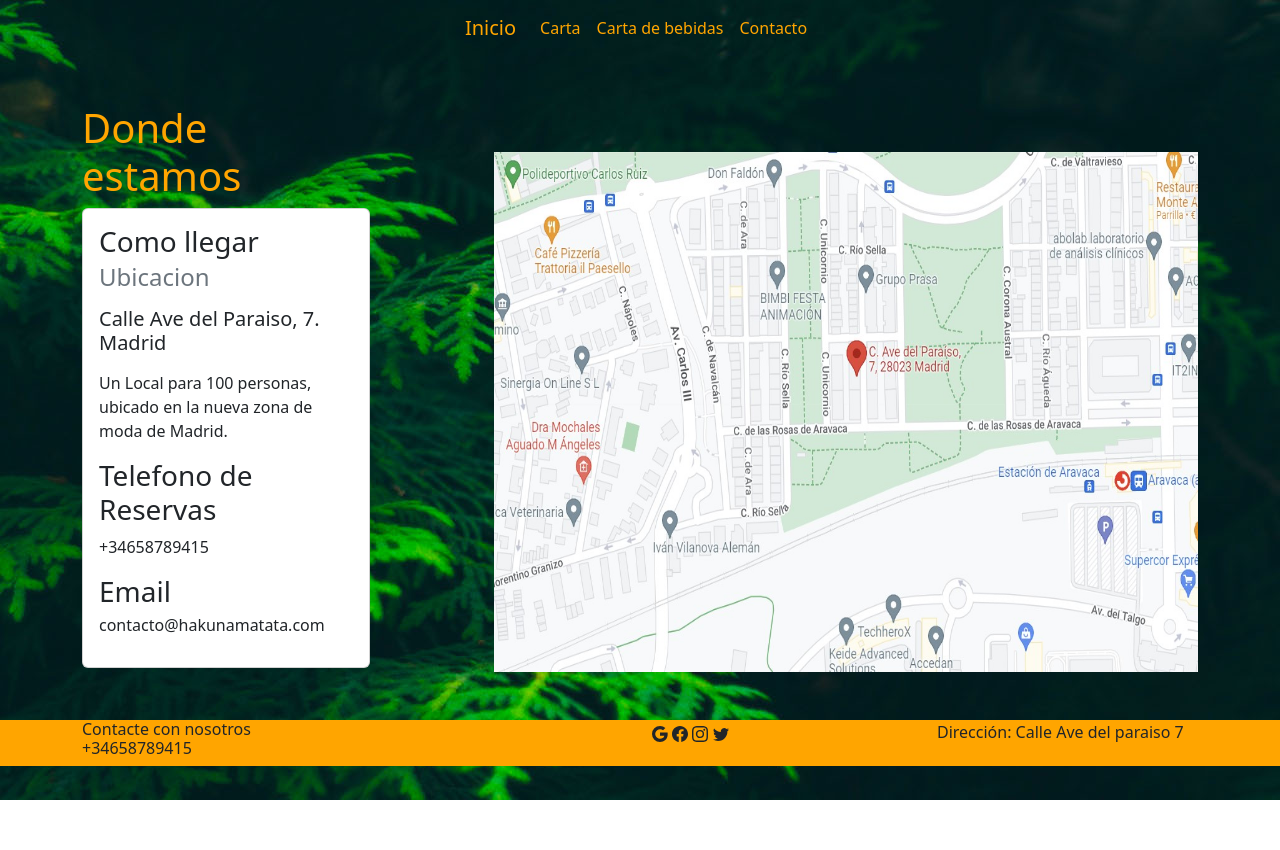
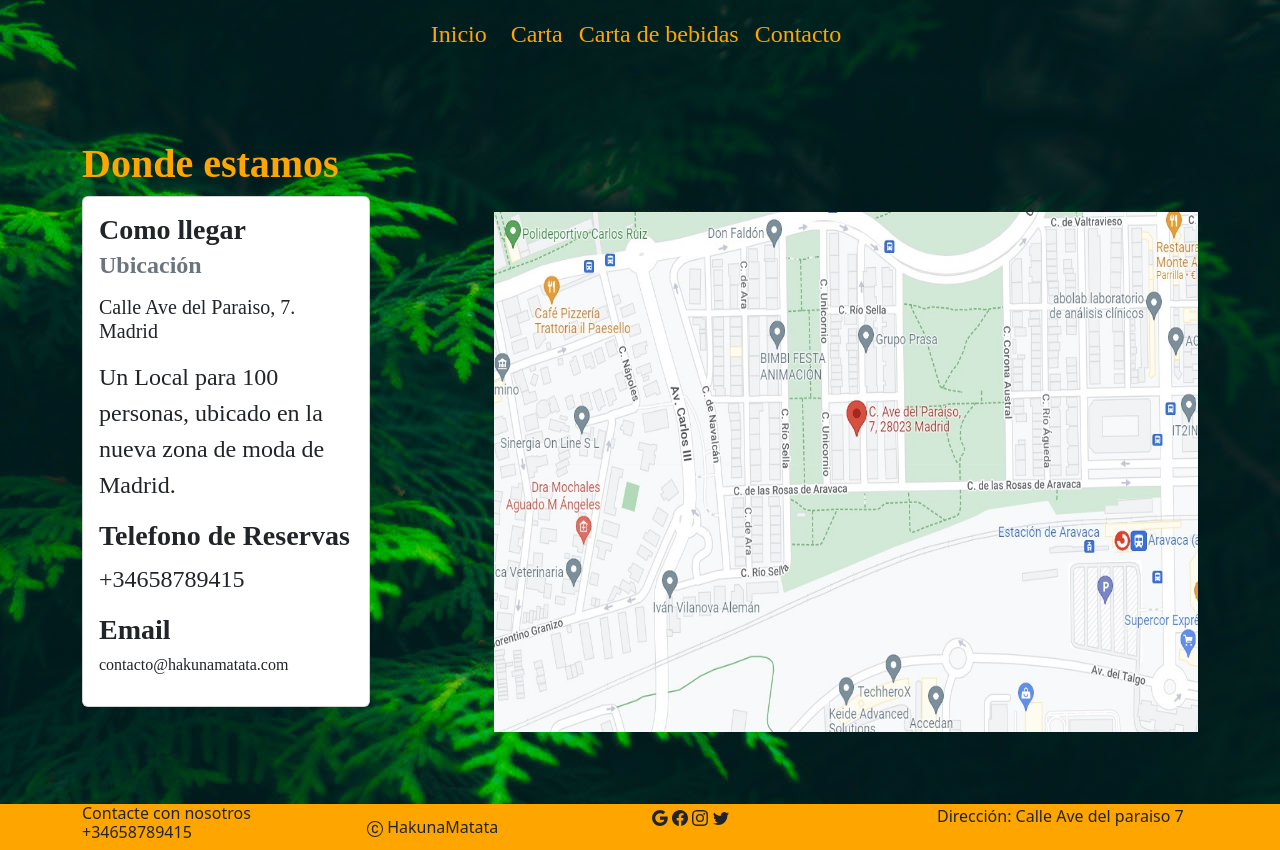
Before and after one commit to Naxete7/cartabar-fsd, a plain HTML site: page contacto.html in a window 1280 px wide. Before the commit the page ends 800 px from the top, so only its background shows below. Drawn offline with nearby package versions, Linux system fonts and the light colour scheme.

Commit message:
cambio de fuente

```diff
--- a/contacto.html
+++ b/contacto.html
@@ -44,27 +44,27 @@
         </div>
     </div>
     <div id="main">
-        <div class="container  cont ">
+        <div class="container  cont texto2 ">
             <div class="row text-break">
                 <div class="col ">
                     <div class=" text-break texto col-8">
-                        <h1>Donde estamos</h1>
+                        <h1><strong>Donde estamos</strong></h1>
                     </div>
                     <div class="card img-fluid" style="width: 18rem;">
                         <div class="card-body ">
-                            <h3 class="card-title">Como llegar</h3>
-                            <h4 class="card-subtitle mb-2 text-muted">Ubicacion
+                            <h3 class="card-title"> <strong>Como llegar</strong> </h3>
+                            <h4 class="card-subtitle mb-2 text-muted"><strong>Ubicación</strong>
                                 <p>
                                     <h5>Calle Ave del Paraiso, 7. Madrid</h5>
                                 </p>
                             </h4>
                             <p class="card-text text-break">Un Local para 100 personas, ubicado en la nueva zona de moda de Madrid.</p>
                             <div>
-                                <h3>Telefono de Reservas</h3>
+                                <h3><strong>Telefono de Reservas</strong> </h3>
                                 <p>+34658789415</p>
                             </div>
                             <div>
-                                <h3>Email
+                                <h3><strong>Email</strong>
                                     <h6>
                                         <p>contacto@hakunamatata.com</p>
                                     </h6>
@@ -83,14 +83,14 @@
         </div>
     </div>
     <div id="footer">
-        <div class="container">
-            <div class="row contact text-break">
-                <div class="col text-sm-start align-content-center text-break">
+        <div class="container text-break">
+            <div class="row contact">
+                <div class="col text-sm-start align-content-center">
                     <h6>Contacte con nosotros +34658789415</h6>
                 </div>
-                <div class="col text-sm-start align-content-center">
-                    <h6></h6>
-                </div>
+                <div class="col text-sm-start align-content-center text-break"><svg xmlns="http://www.w3.org/2000/svg" width="16" height="16" fill="currentColor" class="bi bi-c-circle" viewBox="0 0 16 16">
+                    <path d="M1 8a7 7 0 1 0 14 0A7 7 0 0 0 1 8Zm15 0A8 8 0 1 1 0 8a8 8 0 0 1 16 0ZM8.146 4.992c-1.212 0-1.927.92-1.927 2.502v1.06c0 1.571.703 2.462 1.927 2.462.979 0 1.641-.586 1.729-1.418h1.295v.093c-.1 1.448-1.354 2.467-3.03 2.467-2.091 0-3.269-1.336-3.269-3.603V7.482c0-2.261 1.201-3.638 3.27-3.638 1.681 0 2.935 1.054 3.029 2.572v.088H9.875c-.088-.879-.768-1.512-1.729-1.512Z"/>
+                  </svg> HakunaMatata</div>
                 <div class="col">
                     <div class="col"><svg xmlns="http://www.w3.org/2000/svg" width="16" height="16" fill="currentColor" class="bi bi-google" viewBox="0 0 16 16">
                     <path d="M15.545 6.558a9.42 9.42 0 0 1 .139 1.626c0 2.434-.87 4.492-2.384 5.885h.002C11.978 15.292 10.158 16 8 16A8 8 0 1 1 8 0a7.689 7.689 0 0 1 5.352 2.082l-2.284 2.284A4.347 4.347 0 0 0 8 3.166c-2.087 0-3.86 1.408-4.492 3.304a4.792 4.792 0 0 0 0 3.063h.003c.635 1.893 2.405 3.301 4.492 3.301 1.078 0 2.004-.276 2.722-.764h-.003a3.702 3.702 0 0 0 1.599-2.431H8v-3.08h7.545z"/>
--- a/css/bebidas.css
+++ b/css/bebidas.css
@@ -5,8 +5,15 @@
 .texto {
     color: orange;
     text-align: center;
+    font-size: x-large;
+    font-family: papyrus;
+}
+
+.texto2 {
+    font-family: papyrus;
 }
 
 body {
     background-image: url(../img/plantas.jpg);
+    margin: 0%;
 }
--- a/css/carta.css
+++ b/css/carta.css
@@ -5,6 +5,13 @@
 .texto {
     color: orange;
     text-align: center;
+    font-size: x-large;
+    font-family: papyrus;
+}
+
+.texto2 {
+    font-family: papyrus;
+    font-size: x-large;
 }
 
 body {
--- a/css/contacto.css
+++ b/css/contacto.css
@@ -7,6 +7,13 @@
 
 .texto {
     color: orange;
+    font-size: x-large;
+    font-family: papyrus;
+}
+
+.texto2 {
+    font-size: x-large;
+    font-family: papyrus;
 }
 
 #footer {
--- a/css/style.css
+++ b/css/style.css
@@ -5,8 +5,8 @@
 .texto {
     color: orange;
     text-align: center;
-    font-size: larger;
-    font-family: true;
+    font-size: x-large;
+    font-family: papyrus;
 }
 
 .comida {
@@ -30,5 +30,5 @@ h3 {
 }
 
 .hakuna {
-    border: 5px solid orange;
+    border: 0.1em solid orange;
 }
```
Also changed, not shown: bebidas.html (+19 -18 lines), carta.html (+4 -4 lines), home.html (+7 -9 lines).
